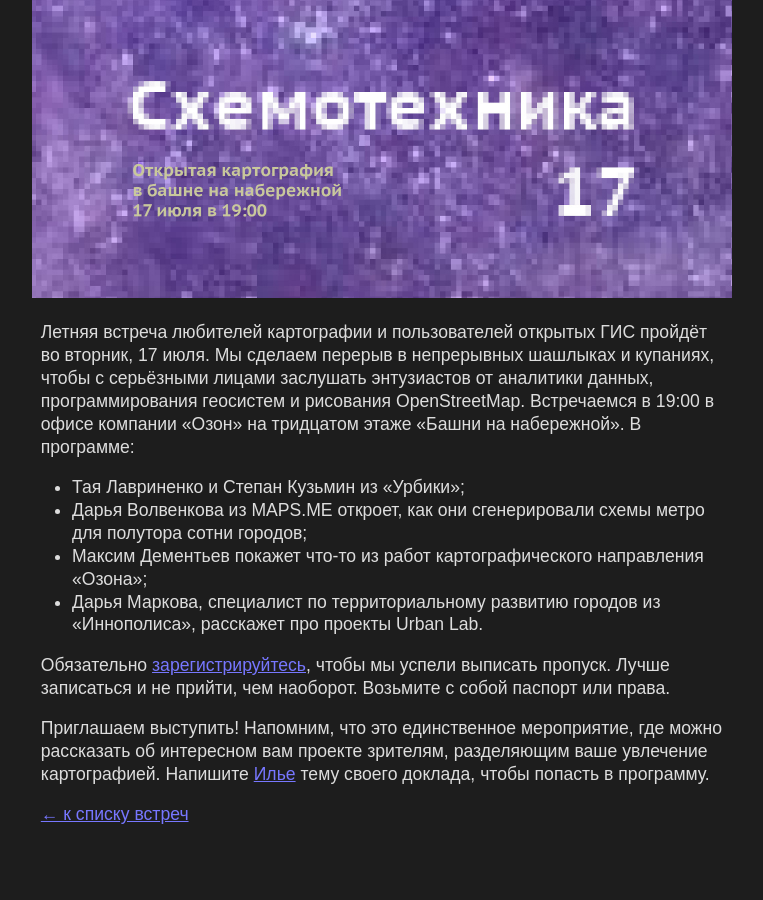
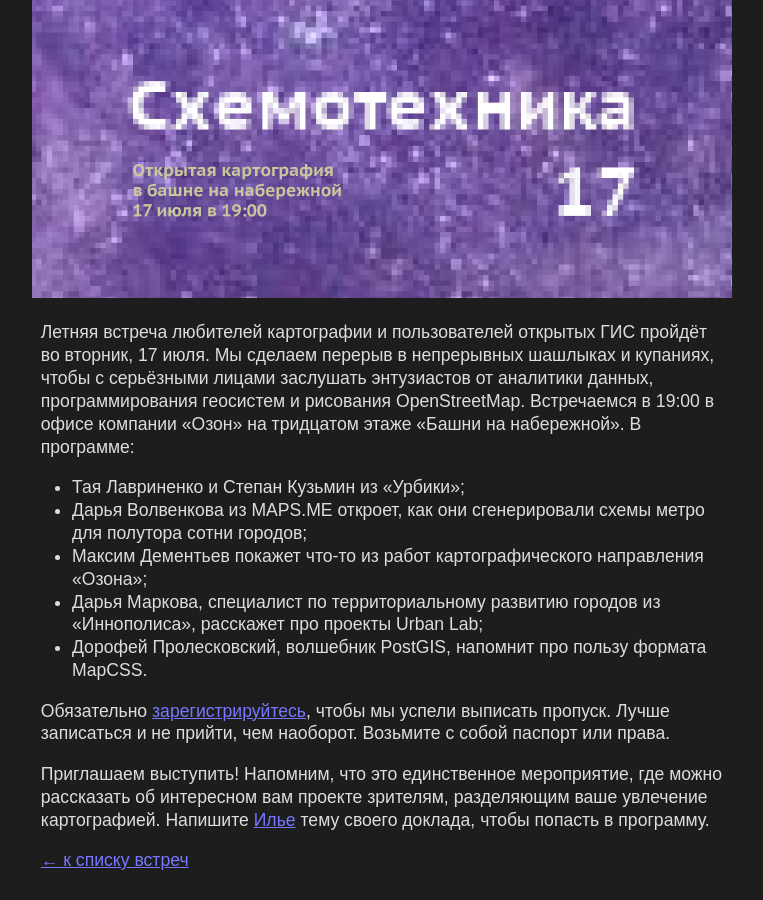
Before and after one commit to Zverik/schemotechnika, a Jekyll site: the page built from _posts/2018-06-28-schemo17.md, in a window 1280 px wide. Shown: the whole page, without its empty margins (258-1021 px from the left). Built offline with Jekyll 4.4.1, drawn with Linux system fonts in a browser that asks for light colours.

Commit message:
Add Komzpa

```diff
--- a/_posts/2018-06-28-schemo17.md
+++ b/_posts/2018-06-28-schemo17.md
@@ -14,7 +14,8 @@ permalink: 17.html
 * Тая Лавриненко и Степан Кузьмин из «Урбики»;
 * Дарья Волвенкова из MAPS.ME откроет, как они сгенерировали схемы метро для полутора сотни городов;
 * Максим Дементьев покажет что-то из работ картографического направления «Озона»;
-* Дарья Маркова, специалист по территориальному развитию городов из «Иннополиса», расскажет про проекты Urban Lab.
+* Дарья Маркова, специалист по территориальному развитию городов из «Иннополиса», расскажет про проекты Urban Lab;
+* Дорофей Пролесковский, волшебник PostGIS, напомнит про пользу формата MapCSS.
 
 Обязательно [зарегистрируйтесь](https://iz.timepad.ru/event/754613/), чтобы мы успели выписать
 пропуск. Лучше записаться и не прийти, чем наоборот. Возьмите с собой паспорт или права.
```
